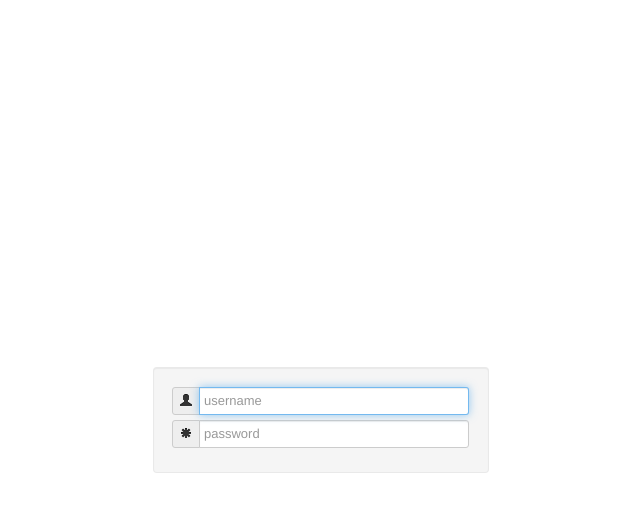
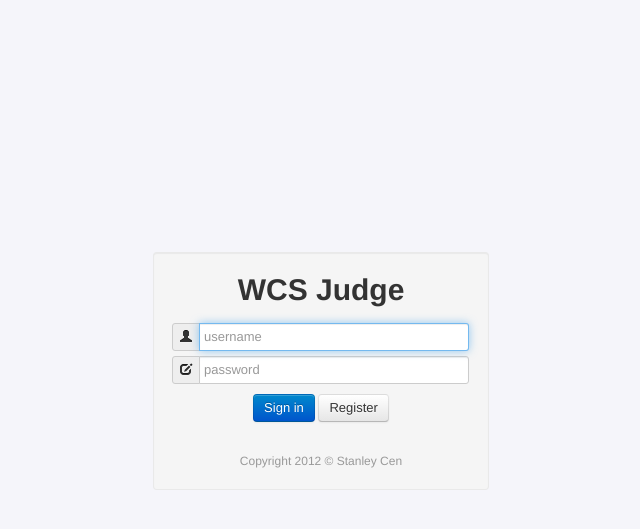
Before and after one commit to scen/CSJudge, a PHP site: page /login.html in a window 1280 px wide. Shown: the top 529 px of the page, without its empty margins (339-979 px from the left). Run offline with PHP 8.4, Linux system fonts and the light colour scheme; some libraries are stand-ins or nearby versions.

Commit message:
more stuff

```diff
--- a/css/main.css
+++ b/css/main.css
@@ -2,3 +2,24 @@
 	margin-left: auto;
 	margin-right: auto;
 }
+#buttons {
+	margin-top: 10px;
+	text-align: center;
+	margin-bottom: 30px;
+}
+#login_title {
+	margin-bottom: 15px;
+	text-align: center;
+}
+.login_body {
+	background-color: #F5F5FA;
+}
+.copyright
+{
+	display: inline;
+	color: #999;
+	font-family: "Helvetica Neue", Helvetica, Arial, sans-serif;
+	font-size: 12px;
+	text-align: center;
+	margin-bottom: 0px;
+}
--- a/login.html
+++ b/login.html
@@ -1,7 +1,7 @@
 <!DOCTYPE html>
 <html lang="en">
 	<head>
-		<title>Problem Judge</title>
+		<title>Login</title>
 		<meta name="description" content="Contest problem grader">
 		<meta name="author" content="stanley cen">
 		<link href="bootstrap/css/bootstrap.css" rel="stylesheet">
@@ -15,25 +15,33 @@
 					var w = $(window).width();
 					var h = $(window).height();
 					var form = $("#login_form");
-					form.css("position", "absolute").css("left", ((w / 2) - (form.width() / 2)) + "px").css("top", ((h / 2) - (form.height() / 2)) + "px");
+					form.css("position", "absolute").css("left", ((w / 2) - (form.width() / 2)) + "px").css("top", ((h / 2) - (form.height() / 2) - (form.height() / 4)) + "px");
 				}
-				$(window).resize(recenter);
+				$(window).resize(function() {
+					recenter();
+				});
 				recenter();
 				$("#login_form").css("display", "inline");
 				$("#username").focus();
 			});
 		</script>
 	</head>
-	<body>
+	<body class="login_body">
 		<div id="center_form">
 			<div class="span4">
 				<form class="well" id="login_form">
+					<div id="login_title"><h1>WCS Judge</h1></div>
 					<div class="input-prepend">
-						<span class="add-on"><i class="icon-user"></i></span><input id="username" type="text" class="span3" placeholder="username">
+						<span class="add-on"><i class="icon-user"></i></span><input id="username" type="text" class="span3" placeholder="username" autocomplete="off">
 					</div>
 					<div class="input-prepend">
-						<span class="add-on"><i class="icon-asterisk"></i></span><input id="password" type="password" class="span3" placeholder="password">
+						<span class="add-on"><i class="icon-edit"></i></span><input id="password" type="password" class="span3" placeholder="password">
 					</div>
+					<div id="buttons">
+						<button id="submit" type="submit" class="btn btn-primary">Sign in</button>
+						<button class="btn" id="register">Register</button>
+					</div>
+					<div class="copyright"><p style="margin-bottom: 0px;">Copyright 2012 &copy; Stanley Cen</p></div>
 				</form>
 			</div>
 		</div>
```
